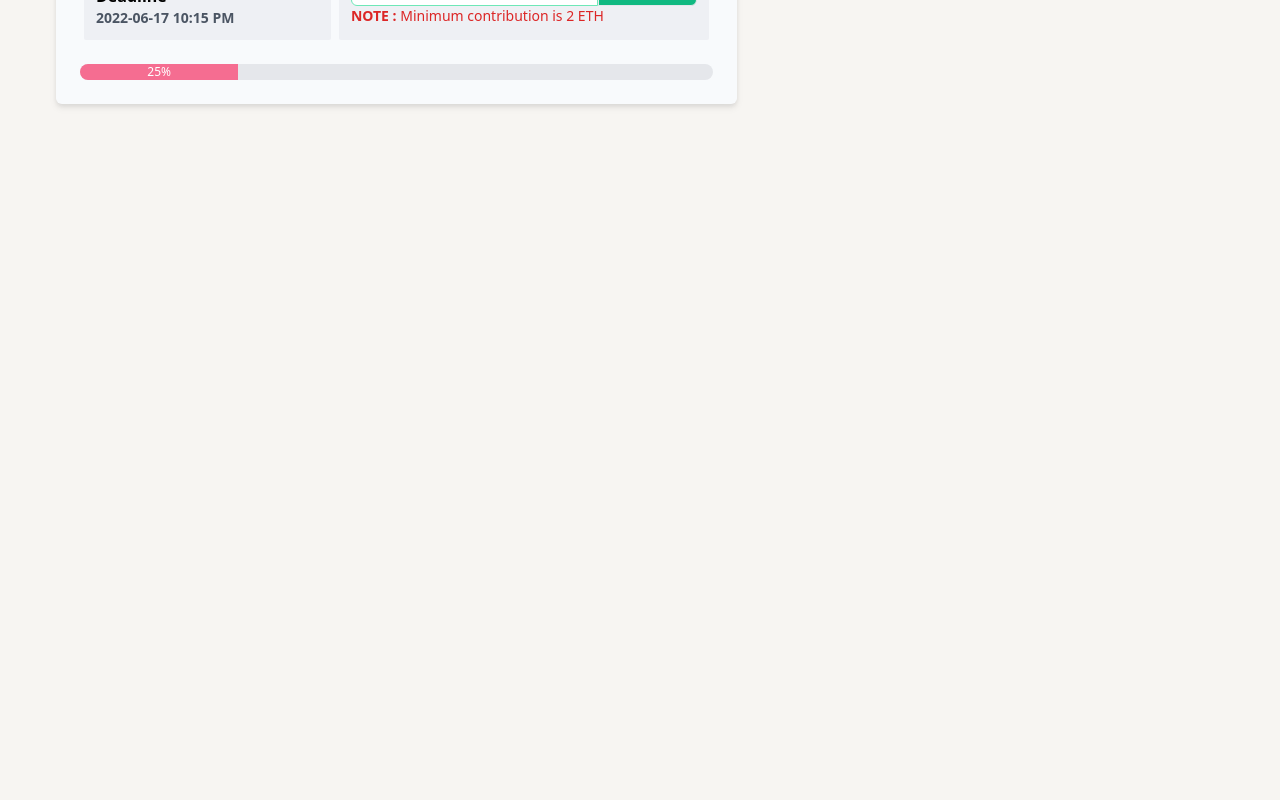
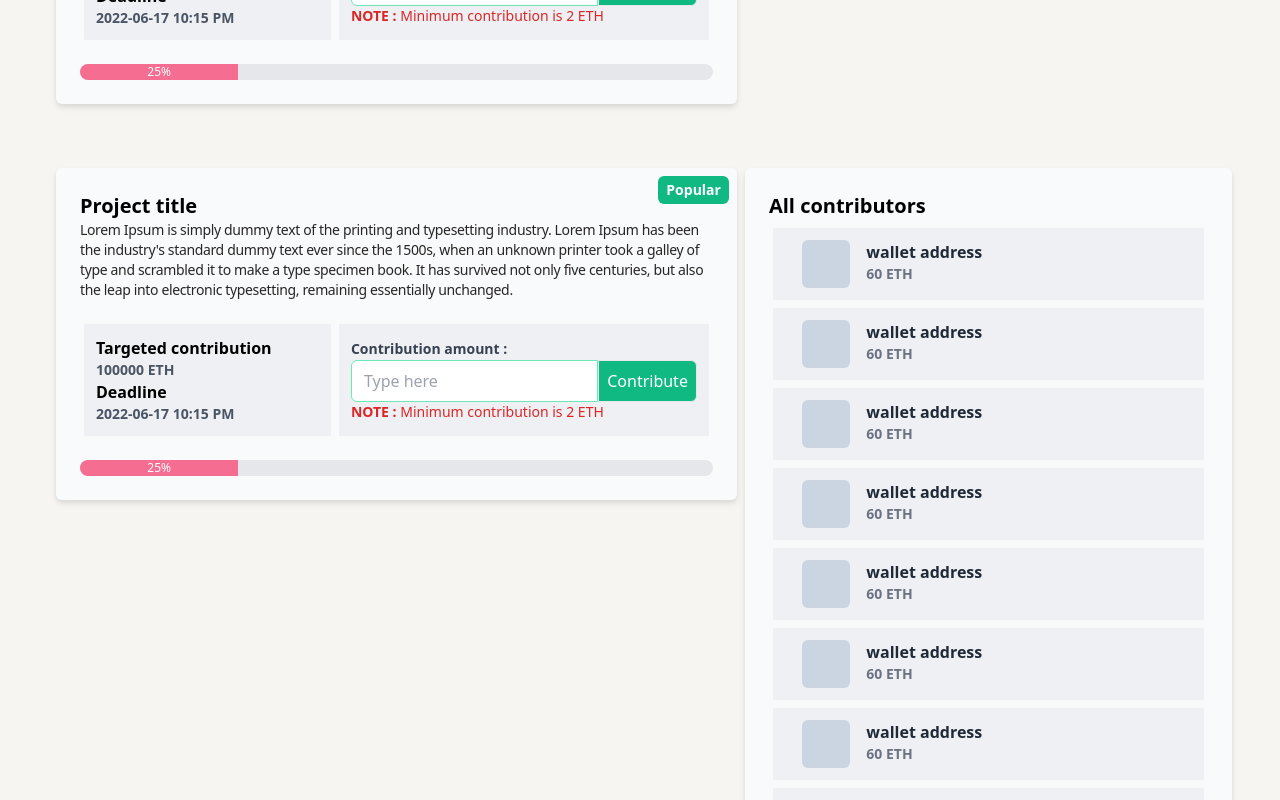
Before and after one commit to spandan114/Crowdfunding-DAPP, a React (Create React App) app in the folder client/: page / in a window 1280 px wide. Shown: the part 1020-1820 px from the top of the page. Before the commit the page ends 1156 px from the top, so only its background shows below. Built offline with nearby package versions, Linux system fonts and the light colour scheme.

Commit message:
View details page UI

```diff
--- a/client/src/App.js
+++ b/client/src/App.js
@@ -1,11 +1,13 @@
 import Navbar from "./components/Navbar";
 import Dashboard from "./pages/Dashboard";
+import ProjectDetails from "./pages/ProjectDetails";
 
 function App() {
   return (
     <div >
       <Navbar/>
       <Dashboard/>
+      <ProjectDetails/>
     </div>
   );
 }
--- a/client/src/index.css
+++ b/client/src/index.css
@@ -19,7 +19,7 @@ button:disabled{
 }
 
 .inner-card{
-    @apply bg-[#8d8daa18] p-3 mx-1 my-6 rounded-sm;
+    @apply bg-[#8d8daa18] p-3 mx-1 rounded-sm;
 }
 
 .input{
--- a/client/src/pages/Dashboard.js
+++ b/client/src/pages/Dashboard.js
@@ -21,13 +21,13 @@ const Dashboard = () => {
               electronic typesetting, remaining essentially unchanged.
             </p>
             <div className="flex flex-col lg:flex-row">
-              <div className="inner-card w-full lg:w-2/5">
+              <div className="inner-card my-6 w-full lg:w-2/5">
                 <p className="text-md font-bold font-sans text-gray">Targeted contribution</p>
                 <p className="text-sm font-bold font-sans text-gray-600 ">100000 ETH </p>
                 <p className="text-md font-bold font-sans text-gray">Deadline</p>
                 <p className="text-sm font-bold font-sans text-gray-600 ">2022-06-17 10:15 PM</p>
               </div>
-              <div className="inner-card w-full lg:w-3/5">
+              <div className="inner-card my-6 w-full lg:w-3/5">
                 <label className="text-sm text-gray-700 font-semibold">Contribution amount :</label>
                 <div className="flex flex-row">
                   <input type="number" placeholder="Type here" className="input rounded-l-md" />
--- /dev/null
+++ b/client/src/pages/ProjectDetails.js
@@ -0,0 +1,63 @@
+import React from 'react'
+
+const ProjectDetails = () => {
+  return (
+    <div className="px-2 py-4 flex flex-col lg:px-12 lg:flex-row ">
+    <div className="lg:w-7/12 my-2 lg:my-0 lg:mx-2">
+        <div className="card relative overflow-hidden my-4">
+          <div className="ribbon bg-emerald-500">Popular</div>
+          <h1 className="font-sans text-xl text-gray font-semibold hover:text-sky-500 hover:cursor-pointer">
+            Project title
+          </h1>
+          <p className="font-sans text-sm text-stone-800 tracking-tight">
+            Lorem Ipsum is simply dummy text of the printing and typesetting
+            industry. Lorem Ipsum has been the industry's standard dummy text
+            ever since the 1500s, when an unknown printer took a galley of
+            type and scrambled it to make a type specimen book. It has
+            survived not only five centuries, but also the leap into
+            electronic typesetting, remaining essentially unchanged.
+          </p>
+          <div className="flex flex-col lg:flex-row">
+            <div className="inner-card my-6 w-full lg:w-2/5">
+              <p className="text-md font-bold font-sans text-gray">Targeted contribution</p>
+              <p className="text-sm font-bold font-sans text-gray-600 ">100000 ETH </p>
+              <p className="text-md font-bold font-sans text-gray">Deadline</p>
+              <p className="text-sm font-bold font-sans text-gray-600 ">2022-06-17 10:15 PM</p>
+            </div>
+            <div className="inner-card my-6 w-full lg:w-3/5">
+              <label className="text-sm text-gray-700 font-semibold">Contribution amount :</label>
+              <div className="flex flex-row">
+                <input type="number" placeholder="Type here" className="input rounded-l-md" />
+                <button className="button">Contribute</button>
+              </div>
+              <p className="text-sm text-red-600"> <span className="font-bold">NOTE : </span> Minimum contribution is 2 ETH </p>
+            </div>
+          </div>
+
+          <div className="w-full bg-gray-200 rounded-full">
+            <div className="progress" style={{ width: "25%" }}> 25% </div>
+          </div>
+        </div>
+    </div>
+    <div className="card lg:w-5/12 h-screen my-4 overflow-y-hidden hover:overflow-y-auto">
+        <h1 className="font-sans font-bold text-xl">All contributors</h1>
+        {
+            Array(10).fill(1).map((data,i)=>(
+                <div className='inner-card my-2 flex flex-row' key={i}>
+                <div className='lg:w-1/5'>
+                   <div className='p-6 w-8 h-8 mx-auto my-auto rounded-md bg-slate-300 '></div>
+                </div>
+                <div className='lg:w-4/5'>
+                    <p className='text-md font-bold text-gray-800'>wallet address</p>
+                    <p className='text-sm font-bold text-gray-500'>60 ETH</p>
+                </div>
+            </div>
+            ))
+        }
+
+    </div>
+  </div>
+  )
+}
+
+export default ProjectDetails
```
